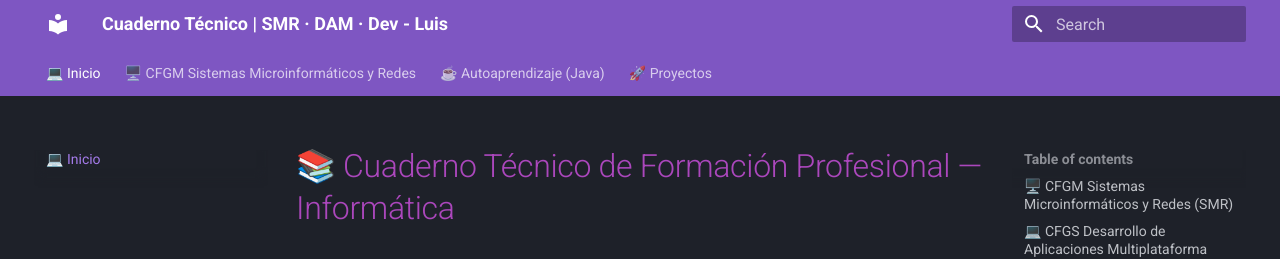
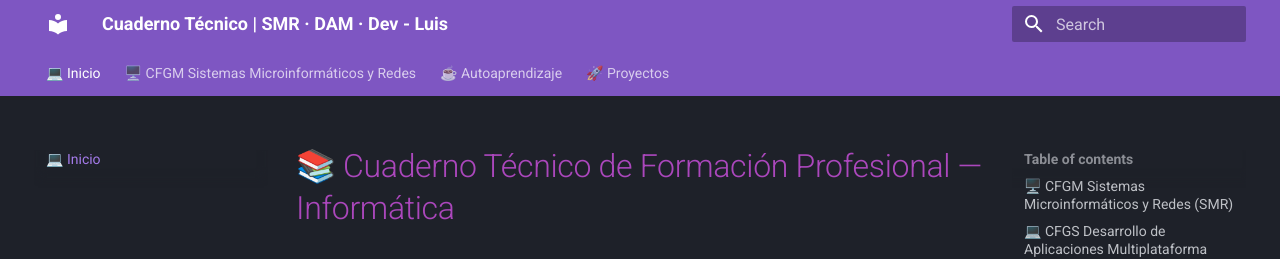
Before and after one commit to Beamspark/SMR-Apuntes, an MkDocs documentation site: the page built from docs/index.md, in a window 1280 px wide and 900 px high. Shown: the top 259 px of the window. Built offline with MkDocs 1.6.1 and Material for MkDocs 9.7.7, drawn with Linux system fonts in a browser that asks for light colours.

Commit message:
Remove 'Java' from Autoaprendizaje section

```diff
--- a/mkdocs.yml
+++ b/mkdocs.yml
@@ -273,7 +273,7 @@ nav:
               - PAC 2 (RA5) - Cultural & Business Etiquette: smr/ingles/pac/pac-2-ra5.md
 
   # Pestaña 2: Autoaprendizaje y Fundamentos de Programación
-  - ☕ Autoaprendizaje (Java):
+  - ☕ Autoaprendizaje:
       - "Ruta Java (Helsinki MOOC)": autoaprendizaje/java.md
       - "Código en GitHub": https://github.com/Beamspark/java-programming-mooc
 
```
